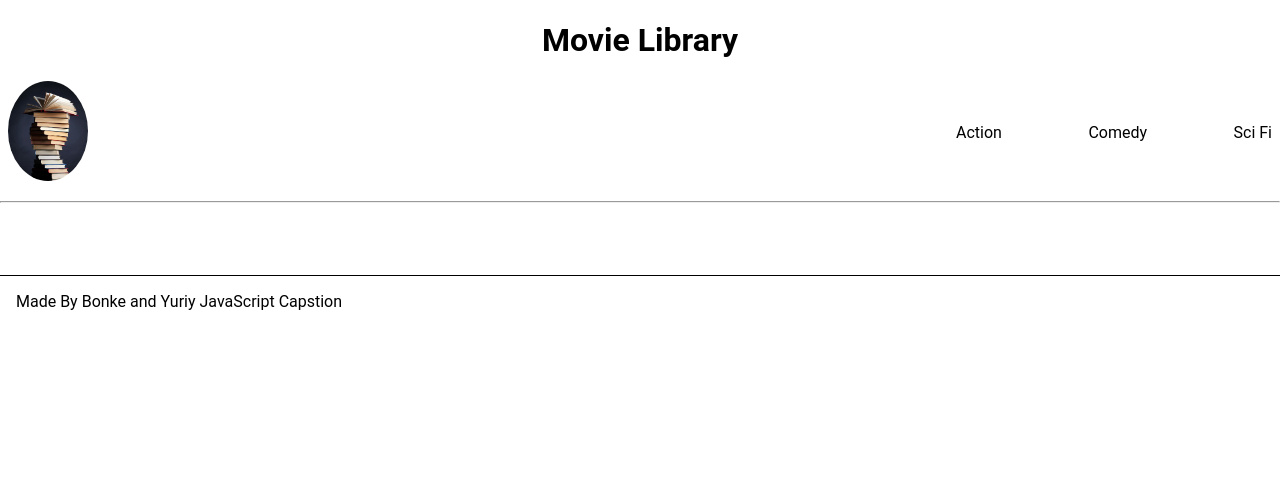
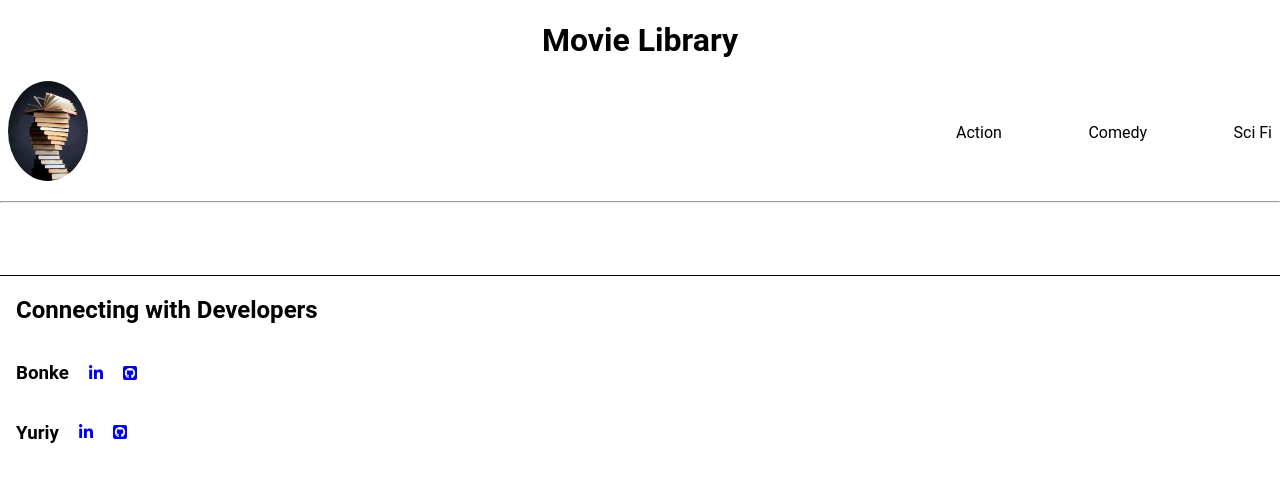
Before and after one commit to Hombre2014/JS_Capstone_project, a website built with webpack: page src/index.html in a window 1280 px wide. Built offline with nearby package versions, Linux system fonts and the light colour scheme; no server answers; a web font is replaced by a local one.

Commit message:
Adding link to footer

```diff
--- a/src/index.html
+++ b/src/index.html
@@ -31,7 +31,22 @@
     </main>
 
     <footer class="footer">
-      <p class="licence">Made By Bonke and Yuriy JavaScript Capstion</p>
+    <h2>Connecting  with Developers </h2>
+      <div class="dev">
+        <h3>Bonke</h3>
+        <div class="media-links">
+         <a href="https://www.linkedin.com/in/bonke-gcobo-28a763125/"><i class="fab fa-linkedin-in fa-1x"></i></a>
+         <a href="https://github.com/BonkeGcobo"><i class="fab fa-github-square fa-1x"></i></a>
+        </div>
+      </div>
+
+      <div class="dev">
+        <h3>Yuriy</h3>
+        <div class="media-links">
+         <a href='https://www.linkedin.com/in/axebit/'><i class="fab fa-linkedin-in fa-1x"></i></a>
+         <a href="https://github.com/Hombre2014"><i class="fab fa-github-square fa-1x"></i></a>
+        </div>
+      </div>
     </footer>
 </body>
 </html>
--- a/src/style.css
+++ b/src/style.css
@@ -157,6 +157,8 @@ textarea {
 }
 
 .footer {
+  display: flex;
+  flex-direction: column;
   border-top: 1px solid #000;
   margin-top: 4rem;
   padding-left: 1rem;
@@ -165,3 +167,15 @@ textarea {
 .licence {
   font-family: 'Roboto', sans-serif;
 }
+
+.dev {
+  display: flex;
+  align-items: center;
+  gap: 20px;
+}
+
+.media-links {
+  display: flex;
+  justify-content: space-between;
+  gap: 20px;
+}
```
